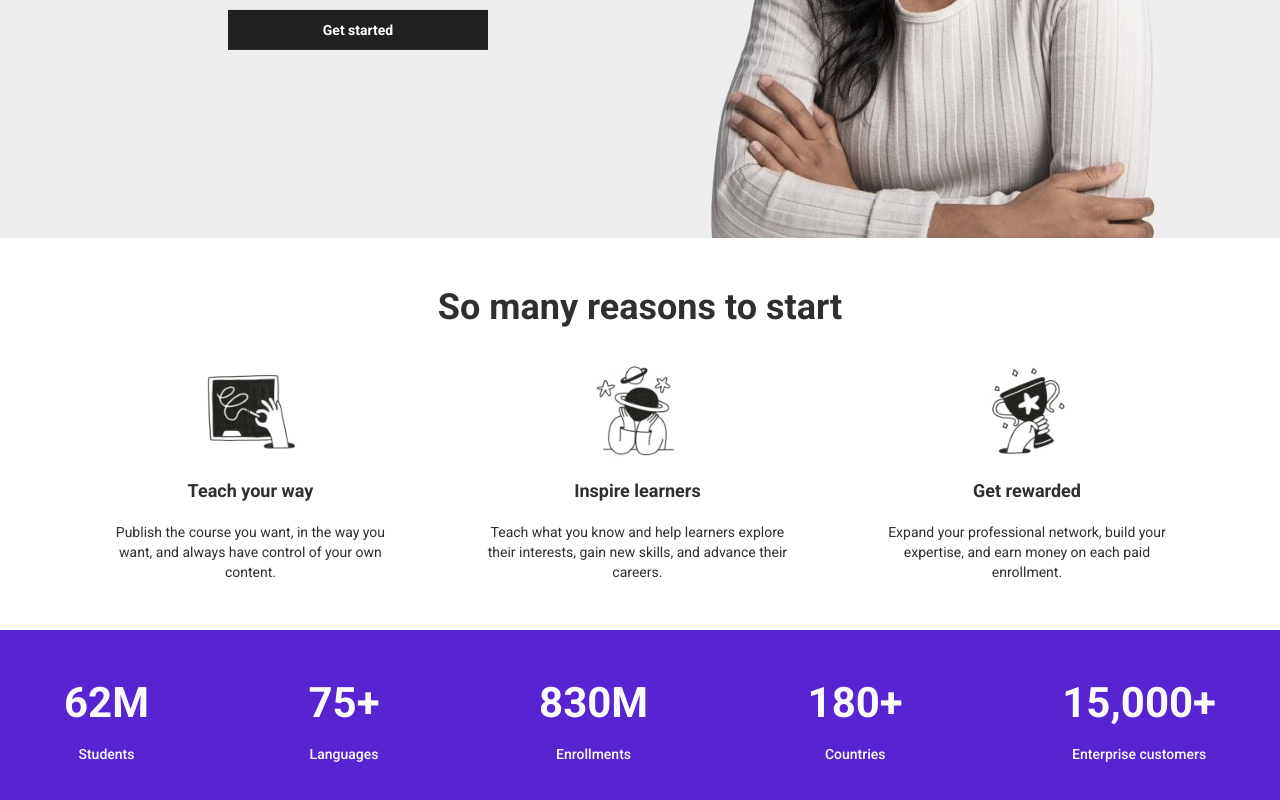
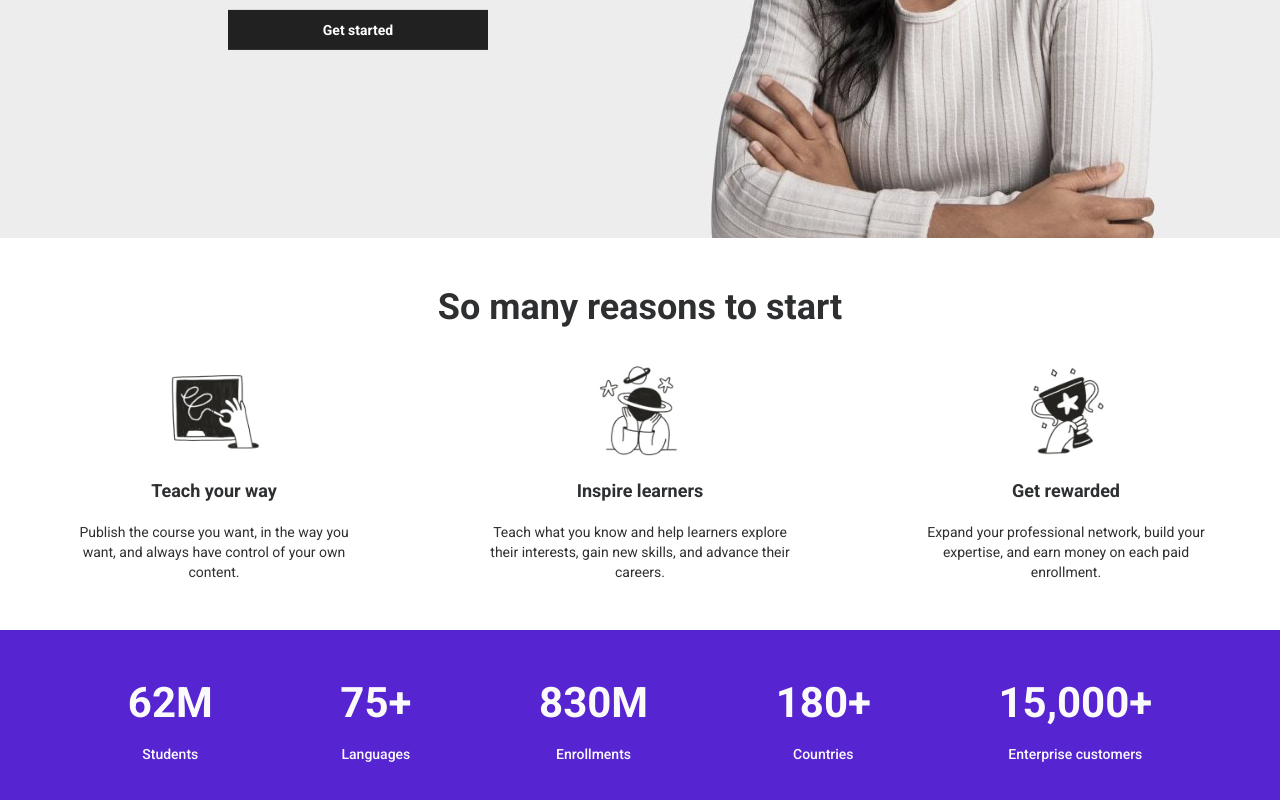
Before and after one commit to tuheli/video-course-platform, a React (Vite) app: page /teaching in a window 1280 px wide. Shown: the part 426-1226 px from the top of the page. Built offline with nearby package versions, Linux system fonts and the light colour scheme.

Commit message:
Layout update

```diff
--- a/src/components/teach-with-us-page/ReasonToStart.tsx
+++ b/src/components/teach-with-us-page/ReasonToStart.tsx
@@ -16,8 +16,8 @@ export const ReasonToStart = ({
       sx={{
         flexDirection: 'column',
         alignItems: 'center',
+        maxWidth: 300,
         gap: 2,
-        px: 6,
       }}
     >
       <Box
--- a/src/components/teach-with-us-page/ReasonsToStart.tsx
+++ b/src/components/teach-with-us-page/ReasonsToStart.tsx
@@ -1,4 +1,4 @@
-import { Container, Stack, Typography } from '@mui/material';
+import { Box, Container, Stack, Typography } from '@mui/material';
 import { ReasonToStart } from './ReasonToStart';
 
 export const ReasonsToStart = () => {
@@ -8,9 +8,11 @@ export const ReasonsToStart = () => {
         sx={{
           flexDirection: 'column',
           alignItems: 'center',
+          width: '100%',
           gap: 4,
         }}
       >
+        <Box>
           <Typography
             variant="h4"
             sx={{
@@ -20,11 +22,12 @@ export const ReasonsToStart = () => {
           >
             So many reasons to start
           </Typography>
+        </Box>
         <Stack
           sx={{
             flexDirection: 'row',
+            justifyContent: 'space-between',
             width: '100%',
-            justifyContent: 'space-between',
           }}
         >
           <ReasonToStart
--- a/src/components/teach-with-us-page/Statistics.tsx
+++ b/src/components/teach-with-us-page/Statistics.tsx
@@ -7,7 +7,7 @@ export const Statistics = () => {
       <Stack
         sx={{
           flexDirection: 'row',
-          justifyContent: 'space-between',
+          justifyContent: 'space-around',
         }}
       >
         <StatisticsItem count="62M" text="Students" />
```
Lines whose indentation alone changed are shown as unchanged.
